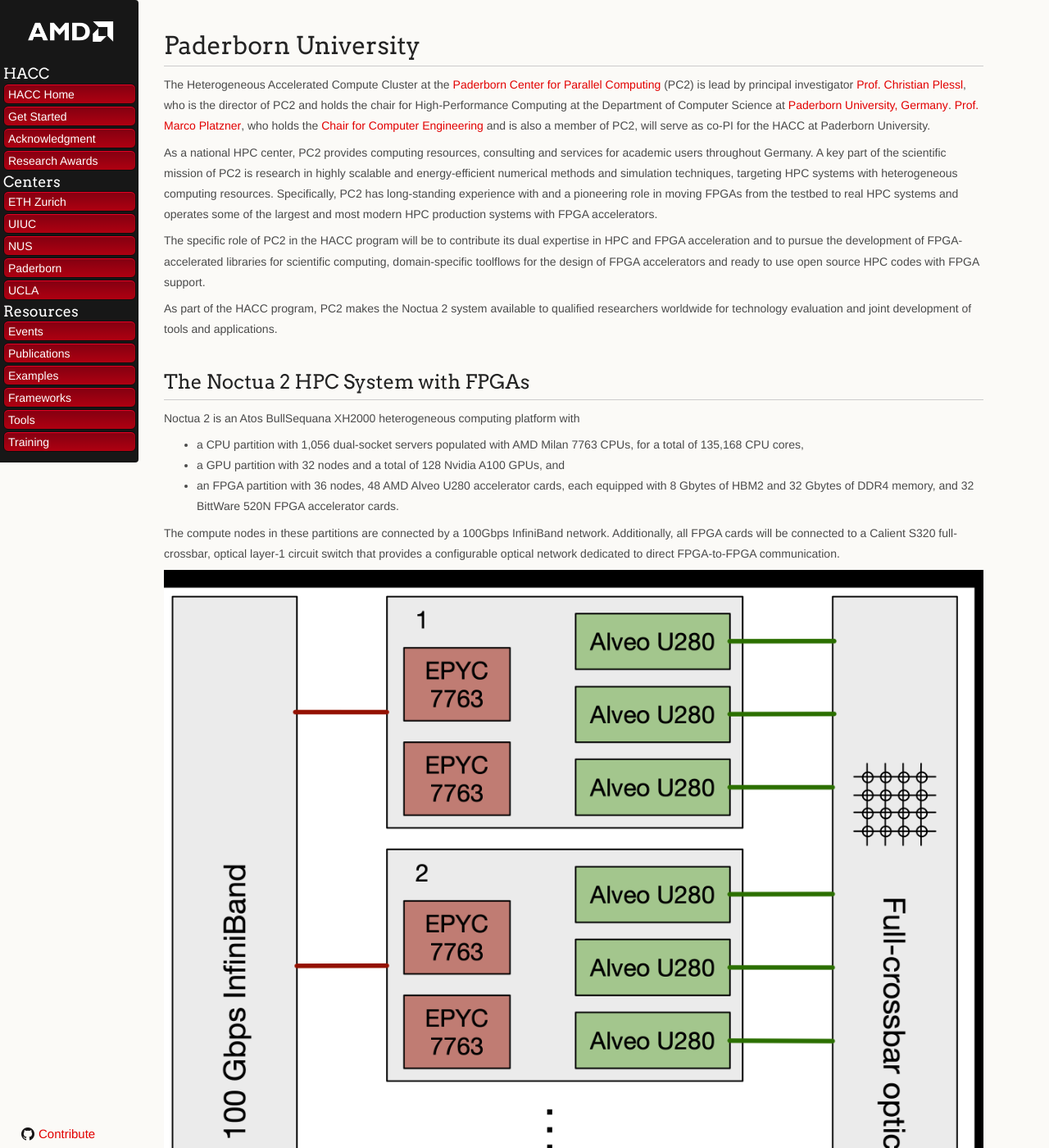
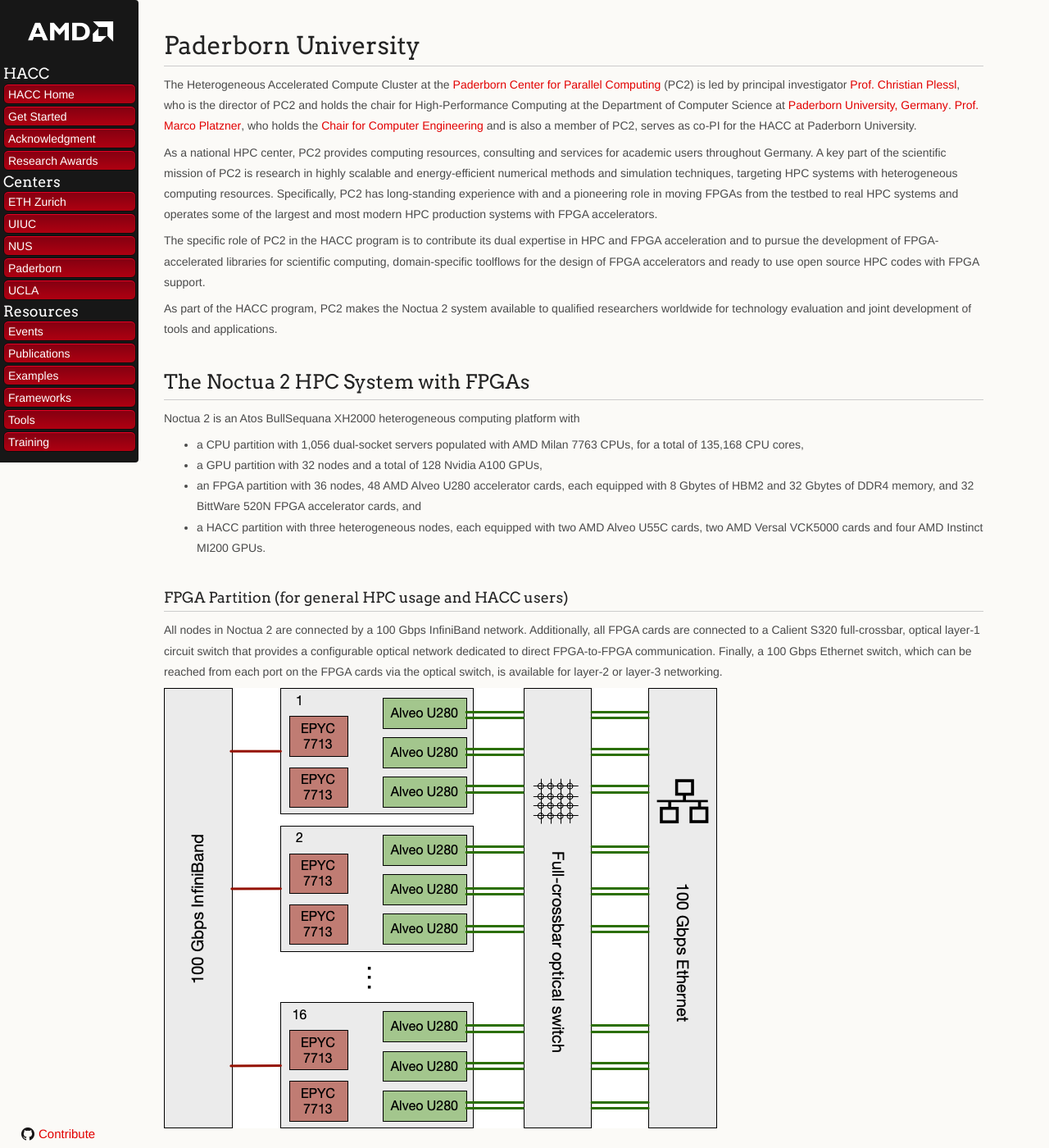
Before and after one commit to Xilinx/xacc, a Jekyll site: the page built from docs/paderborn.md, in a window 1280 px wide and 1400 px high. Shown: the whole window at 82% size. Built offline with Jekyll 4.4.1, drawn with Linux system fonts in a browser that asks for light colours; nearby versions of some CDN libraries; our own code applies the rules of GitHub Pages for plain Markdown files; some of the changed text lies outside the part shown.

Commit message:
Update site description for Paderborn University

```diff
--- a/docs/paderborn.md
+++ b/docs/paderborn.md
@@ -1,10 +1,10 @@
 # Paderborn University
 
-The Heterogeneous Accelerated Compute Cluster at the [Paderborn Center for Parallel Computing](https://pc2.uni-paderborn.de) (PC2) is lead by principal investigator [Prof. Christian Plessl](https://en.cs.uni-paderborn.de/hpc/team/group/members/plessl), who is the director of PC2 and holds the chair for High-Performance Computing at the Department of Computer Science at [Paderborn University, Germany](https://www.uni-paderborn.de/en). [Prof. Marco Platzner](https://en.cs.uni-paderborn.de/ceg/team/group/people/marco-platzner), who holds the [Chair for Computer Engineering](https://en.cs.uni-paderborn.de/ceg) and is also a member of PC2, will serve as co-PI for the HACC at Paderborn University.
+The Heterogeneous Accelerated Compute Cluster at the [Paderborn Center for Parallel Computing](https://pc2.uni-paderborn.de) (PC2) is led by principal investigator [Prof. Christian Plessl](https://en.cs.uni-paderborn.de/hpc/team/plessl), who is the director of PC2 and holds the chair for High-Performance Computing at the Department of Computer Science at [Paderborn University, Germany](https://www.uni-paderborn.de/en). [Prof. Marco Platzner](https://en.cs.uni-paderborn.de/ceg/team/group/people/marco-platzner), who holds the [Chair for Computer Engineering](https://en.cs.uni-paderborn.de/ceg) and is also a member of PC2, serves as co-PI for the HACC at Paderborn University.
 
 As a national HPC center, PC2 provides computing resources, consulting and services for academic users throughout Germany. A key part of the scientific mission of PC2 is research in highly scalable and energy-efficient numerical methods and simulation techniques, targeting HPC systems with heterogeneous computing resources. Specifically, PC2 has long-standing experience with and a pioneering role in moving FPGAs from the testbed to real HPC systems and operates some of the largest and most modern HPC production systems with FPGA accelerators.
 
-The specific role of PC2 in the HACC program will be to contribute its dual expertise in HPC and FPGA acceleration and to pursue the development of FPGA-accelerated libraries for scientific computing, domain-specific toolflows for the design of FPGA accelerators and ready to use open source HPC codes with FPGA support.
+The specific role of PC2 in the HACC program is to contribute its dual expertise in HPC and FPGA acceleration and to pursue the development of FPGA-accelerated libraries for scientific computing, domain-specific toolflows for the design of FPGA accelerators and ready to use open source HPC codes with FPGA support.
 
 As part of the HACC program, PC2 makes the Noctua 2 system available to qualified researchers worldwide for technology evaluation and joint development of tools and applications.
 
@@ -14,13 +14,22 @@
 Noctua 2 is an Atos BullSequana XH2000 heterogeneous computing platform with
 
 * a CPU partition with 1,056 dual-socket servers populated with AMD Milan 7763 CPUs, for a total of 135,168 CPU cores,
-* a GPU partition with 32 nodes and a total of 128 Nvidia A100 GPUs, and
-* an FPGA partition with 36 nodes, 48 AMD Alveo U280 accelerator cards, each equipped with 8 Gbytes of HBM2 and 32 Gbytes of DDR4 memory, and 32 BittWare 520N FPGA accelerator cards.
+* a GPU partition with 32 nodes and a total of 128 Nvidia A100 GPUs,
+* an FPGA partition with 36 nodes, 48 AMD Alveo U280 accelerator cards, each equipped with 8 Gbytes of HBM2 and 32 Gbytes of DDR4 memory, and 32 BittWare 520N FPGA accelerator cards, and
+* a HACC partition with three heterogeneous nodes, each equipped with two AMD Alveo U55C cards, two AMD Versal VCK5000 cards and four AMD Instinct MI200 GPUs.
 
-The compute nodes in these partitions are connected by a 100Gbps InfiniBand network. Additionally, all FPGA cards will be connected to a Calient S320 full-crossbar, optical layer-1 circuit switch that provides a configurable optical network dedicated to direct FPGA-to-FPGA communication.
+### FPGA Partition (for general HPC usage and HACC users)
+
+All nodes in Noctua 2 are connected by a 100 Gbps InfiniBand network. Additionally, all FPGA cards are connected to a Calient S320 full-crossbar, optical layer-1 circuit switch that provides a configurable optical network dedicated to direct FPGA-to-FPGA communication. Finally, a 100 Gbps Ethernet switch, which can be reached from each port on the FPGA cards via the optical switch, is available for layer-2 or layer-3 networking.
 
 ![AMD Alveo Nodes in the Noctua 2 HPC System](images/paderborn/xacc_paderborn.png)
 
+### HACC Partition
+
+The three HACC nodes are fully integrated into Noctua 2 and connected to the same 100 Gbps InfiniBand network. They can be accessed as part of the regular production environment.
+
+![AMD HACC Nodes in the Noctua 2 HPC System](images/paderborn/xacc_paderborn_haccnodes.png)
+
 
 ---------------------------------------
-<p class="copyright">Copyright&copy; 2022 Advanced Micro Devices</p>
+<p class="copyright">Copyright&copy; 2022-2024 Advanced Micro Devices</p>
```
Also changed, not shown: docs/images/paderborn/xacc_paderborn.png, docs/images/paderborn/xacc_paderborn_haccnodes.png (added).
